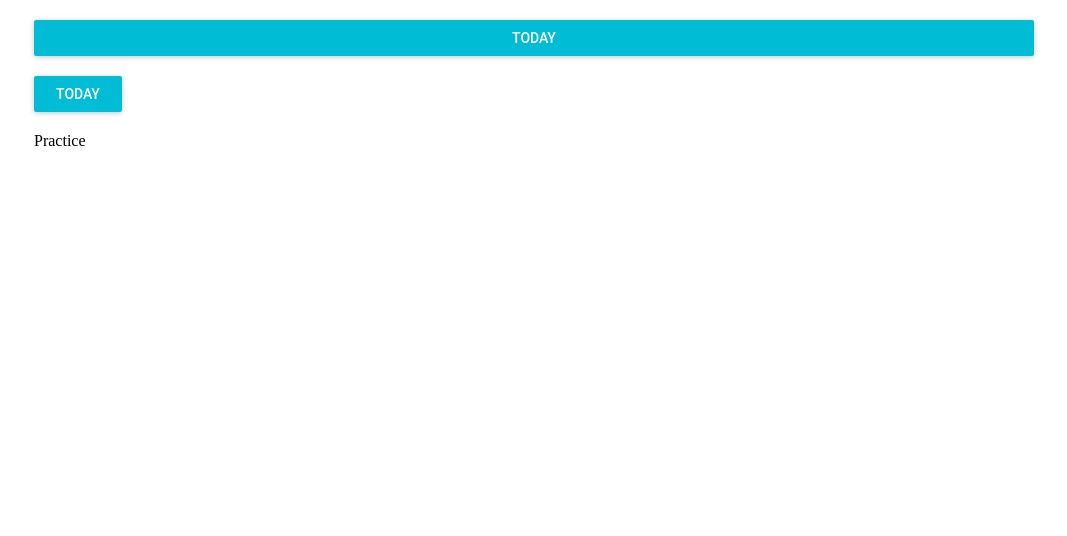
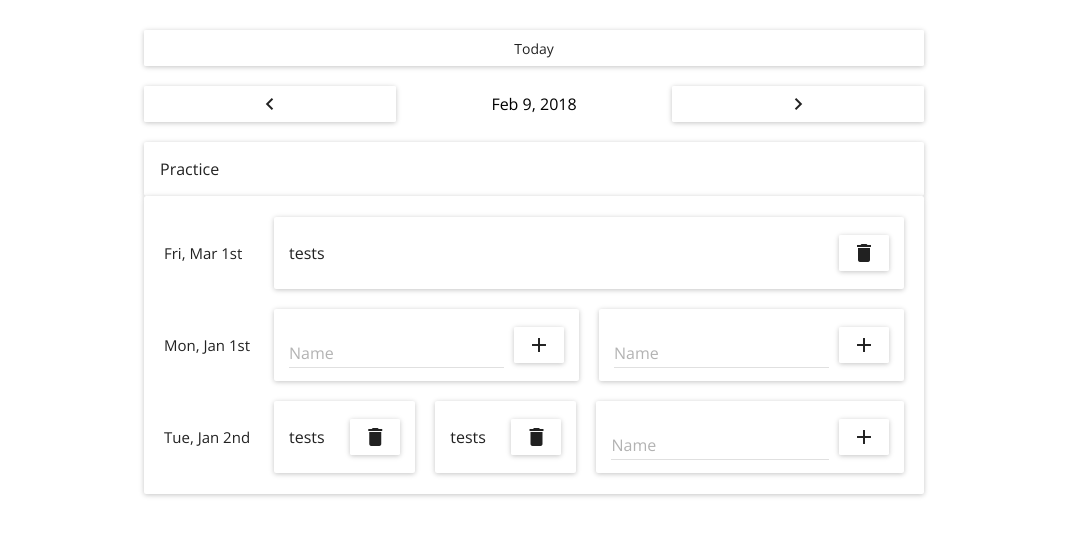
Before and after one commit to alexcrist/van-drivers-react-redux, a React (Create React App) app: page / in a window 1280 px wide. Shown: the top 536 px of the page, without its empty margins (106-1173 px from the left). Built offline with nearby package versions, Linux system fonts and the light colour scheme.

Commit message:
Do lots of stuff

```diff
--- a/public/index.html
+++ b/public/index.html
@@ -3,38 +3,16 @@
   <head>
     <meta charset="utf-8">
     <meta name="viewport" content="width=device-width, initial-scale=1, shrink-to-fit=no">
-    <meta name="theme-color" content="#000000">
-    <!--
-      manifest.json provides metadata used when your web app is added to the
-      homescreen on Android. See https://developers.google.com/web/fundamentals/engage-and-retain/web-app-manifest/
-    -->
+
     <link rel="manifest" href="%PUBLIC_URL%/manifest.json">
     <link rel="shortcut icon" href="%PUBLIC_URL%/favicon.ico">
-    <!--
-      Notice the use of %PUBLIC_URL% in the tags above.
-      It will be replaced with the URL of the `public` folder during the build.
-      Only files inside the `public` folder can be referenced from the HTML.
 
-      Unlike "/favicon.ico" or "favicon.ico", "%PUBLIC_URL%/favicon.ico" will
-      work correctly both with client-side routing and a non-root public URL.
-      Learn how to configure a non-root public URL by running `npm run build`.
-    -->
-    <title>React App</title>
+    <link href="https://fonts.googleapis.com/icon?family=Material+Icons" rel="stylesheet">
+    <link href="https://fonts.googleapis.com/css?family=Open+Sans:300,400" rel="stylesheet">
+
+    <title>Van Drivers</title>
   </head>
   <body>
-    <noscript>
-      You need to enable JavaScript to run this app.
-    </noscript>
-    <div id="root"></div>
-    <!--
-      This HTML file is a template.
-      If you open it directly in the browser, you will see an empty page.
-
-      You can add webfonts, meta tags, or analytics to this file.
-      The build step will place the bundled scripts into the <body> tag.
-
-      To begin the development, run `npm start` or `yarn start`.
-      To create a production bundle, use `npm run build` or `yarn build`.
-    -->
+    <div id="root" style="font-family: 'Open Sans', sans-serif;"></div>
   </body>
 </html>
--- a/src/App.js
+++ b/src/App.js
@@ -7,7 +7,7 @@ import Today from './components/Today';
 import Practice from './components/Practice/Practice';
 
 const AppContainer = styles.div`
-  max-width: 1000px;
+  max-width: 800px;
   margin: 20px auto;
   display: flex;
   flex-direction: column;
@@ -19,7 +19,10 @@ class App extends Component {
       <AppContainer>
         <Today changeSelectedDate={changeSelectedDate} />
         <Datepicker changeSelectedDate={changeSelectedDate} />
-        <Practice createDriver={createDriver} deleteDriver={deleteDriver} />
+        <Practice
+          practiceDrivers={this.props.practiceDrivers}
+          createDriver={this.props.createDriver}
+          deleteDriver={this.props.deleteDriver} />
       </AppContainer>
     );
   }
--- a/src/components/Datepicker.js
+++ b/src/components/Datepicker.js
@@ -1,16 +1,34 @@
 import React from 'react';
 import RaisedButton from 'material-ui/RaisedButton';
+import FontIcon from 'material-ui/FontIcon';
 import styles from 'styled-components';
 
 const Datepicker = styles.div`
-  margin-bottom: 20px;
+  display: flex;
+`;
 
+const Button = styles(RaisedButton)`
+  flex-grow: 3;
+  margin: 10px;
+`;
+
+const Date = styles.div`
+  margin: 10px;
+  line-height: 36px;
+  flex-grow: 2;
+  text-align: center;
+`;
+
+const Arrow = styles(FontIcon)`
+  margin-top: -3px;
 `;
 
 export default ({ changeSelectedDate }) => {
   return (
     <Datepicker>
-      <RaisedButton label="Today" primary={true} />
+      <Button icon={<Arrow className='material-icons'>chevron_left</Arrow>} />
+      <Date>Feb 9, 2018</Date>
+      <Button icon={<Arrow className='material-icons'>chevron_right</Arrow>} />
     </Datepicker>
   );
 };
--- a/src/components/Practice/Practice.js
+++ b/src/components/Practice/Practice.js
@@ -1,7 +1,59 @@
 import React from 'react';
+import _ from 'lodash';
+import { Card, CardHeader } from 'material-ui/Card';
+import styles from 'styled-components';
+import Row from './Row';
 
-export default ({ createDriver, deleteDriver }) => {
+const Container = styles.div`
+  margin: 10px;
+`;
+
+const HeaderContainer = styles(Card)`
+
+`;
+
+const RowContainer = styles(Card)`
+  padding: 1px 20px;
+`;
+
+export default ({ practiceDrivers, createDriver, deleteDriver }) => {
+
+  practiceDrivers = {
+    '1996-03-01': {
+      numDrivers: 1,
+      drivers: [
+        'guy1', 'alex'
+      ]
+    },
+    '2018-01-01': {
+      numDrivers: 2,
+      drivers: []
+    },
+    '2018-01-02': {
+      numDrivers: 3,
+      drivers: [
+        'guy3', 'guy4'
+      ]
+    }
+  };
+
+  let driverList = [];
+  _.forOwn(practiceDrivers, ({ numDrivers, drivers }, date) => {
+    driverList.push({ date, drivers, numDrivers });
+  });
+  driverList = _.sortBy(driverList, ({ date }) => date);
+  const rows = _.map(driverList, ({ date, drivers, numDrivers }, index) => {
+    return <Row key={index} date={date} drivers={drivers} numDrivers={numDrivers} />;
+  });
+
   return (
-    <div>Practice</div>
+    <Container>
+      <HeaderContainer>
+        <CardHeader title='Practice' titleStyle={{ fontSize: '16px' }} />
+      </HeaderContainer>
+      <RowContainer>
+        {rows}
+      </RowContainer>
+    </Container>
   );
 };
--- a/src/components/Practice/Row.js
+++ b/src/components/Practice/Row.js
@@ -0,0 +1,113 @@
+import React from 'react';
+import RaisedButton from 'material-ui/RaisedButton';
+import FontIcon from 'material-ui/FontIcon';
+import Card from 'material-ui/Card';
+import TextField from 'material-ui/TextField';
+import styles from 'styled-components';
+import _ from 'lodash';
+import fecha from 'fecha';
+
+const Container = styles.div`
+  display: flex;
+  margin: 20px 0;
+`;
+
+const Date = styles.div`
+  min-width: 90px;
+  line-height: 72px;
+  font-size: 15px;
+`;
+
+const Driver = styles(Card)`
+  flex-grow: 1;
+  margin-left: 20px;
+
+  & > div {
+    display: flex;
+    justify-content: space-between;
+  }
+`;
+
+const DriverLabel = styles.div`
+  line-height: 72px;
+  margin-left: 15px;
+  font-size: 16px;
+`;
+
+const Input = styles(TextField)`
+  flex-grow: 1;
+  margin -5px 0 0 15px;
+`;
+
+const Button = styles(RaisedButton)`
+  vertical-align: text-bottom;
+  height: 36px;
+`;
+
+const SaveButton = Button.extend`
+
+`;
+
+const DeleteButton = Button.extend`
+
+`;
+
+const Icon = styles(FontIcon)`
+  margin-top: -3px;
+`;
+
+const getHintText = () => {
+  const options = [
+    'You\'re a star!',
+    'Thank you!',
+    'Wow!',
+    'Best driver ever!',
+    'ROCK CLIMBING',
+    'We appreciate you.',
+    'Your dreams will bloom.',
+    'Dental hygeine.',
+    'Shia LaBeouf',
+    'You can do anything!',
+    'Shoot for the stars!',
+    'No ragrets.'
+  ];
+  return options[Math.floor(Math.random() * options.length)];
+};
+
+export default ({ date, drivers, numDrivers }) =>  {
+  const items = [];
+  _.times(numDrivers, index => {
+    const driver = drivers[index];
+    if (driver) {
+      items.push(
+      <Driver>
+        <DriverLabel>tests</DriverLabel>
+        <DeleteButton
+          style={{ margin: '18px 15px 0 10px', minWidth: '50px' }}
+          icon={<Icon className='material-icons'>delete</Icon>} />
+      </Driver>
+    );
+    } else {
+
+      items.push(
+        <Driver>
+          <Input
+            style={{ width: 'unset' }}
+            hintText={getHintText()} floatingLabelText='Name' />
+          <SaveButton
+            style={{ margin: '18px 15px 0 10px', minWidth: '50px' }}
+            icon={<Icon className='material-icons'>add</Icon>} />
+        </Driver>
+      );
+    }
+  });
+
+  const formattedDate = fecha.format(fecha.parse(date, 'YYYY-MM-DD'), 'ddd, MMM Do');
+
+  return (
+    <Container>
+      <Date>{formattedDate}</Date>
+      {items}
+    </Container>
+  );
+};
--- a/src/components/Today.js
+++ b/src/components/Today.js
@@ -4,11 +4,13 @@ import styles from 'styled-components';
 
 const Button = styles(RaisedButton)`
   flex-grow: 1;
-  margin-bottom: 20px;
+  margin: 10px;
 `;
 
 export default ({ changeSelectedDate }) => {
   return (
-    <Button label="Today" primary={true} />
+    <Button
+      label='Today'
+      labelStyle={{ textTransform: 'none' }} />
   );
 };
--- a/src/index.js
+++ b/src/index.js
@@ -4,6 +4,7 @@ import { createStore, applyMiddleware } from 'redux';
 import { Provider } from 'react-redux';
 import thunk from 'redux-thunk';
 import MuiThemeProvider from 'material-ui/styles/MuiThemeProvider';
+import getMuiTheme from 'material-ui/styles/getMuiTheme';
 import reducers from './state/reducers';
 import defaultState from './state/defaultState';
 import App from './App';
@@ -14,9 +15,13 @@ const store = createStore(
   applyMiddleware(thunk)
 );
 
+const muiTheme = getMuiTheme({
+  fontFamily: 'Open Sans, sans-serif'
+});
+
 const content = (
   <Provider store={store}>
-    <MuiThemeProvider>
+    <MuiThemeProvider muiTheme={muiTheme}>
       <App />
     </MuiThemeProvider>
   </Provider>
--- a/src/state/defaultState.js
+++ b/src/state/defaultState.js
@@ -9,5 +9,5 @@ export default {
   fetchingDrivers: false,
   successMessage: '',
   failureMessage: '',
-  drivers: {}
+  practiceDrivers: {}
 };
```
